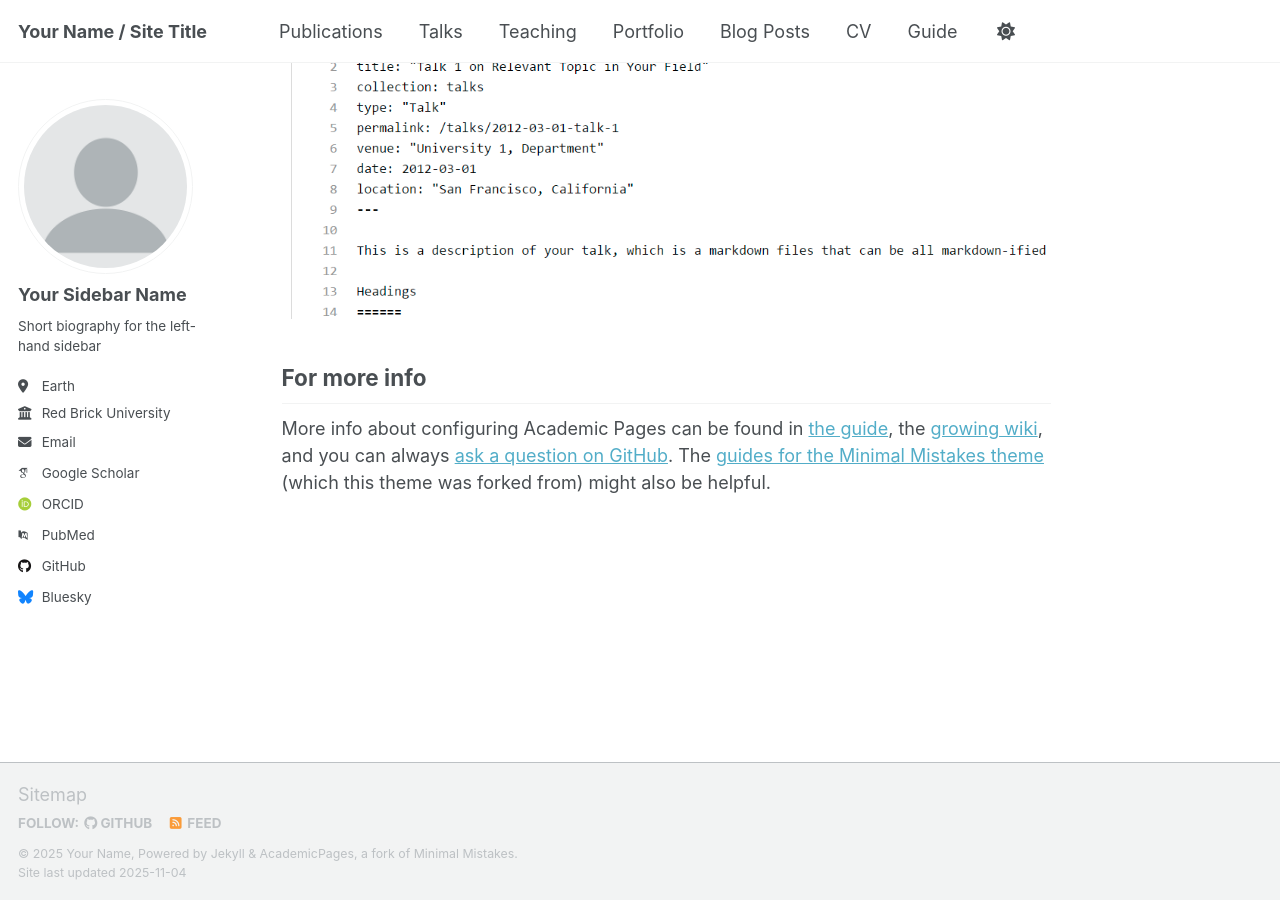
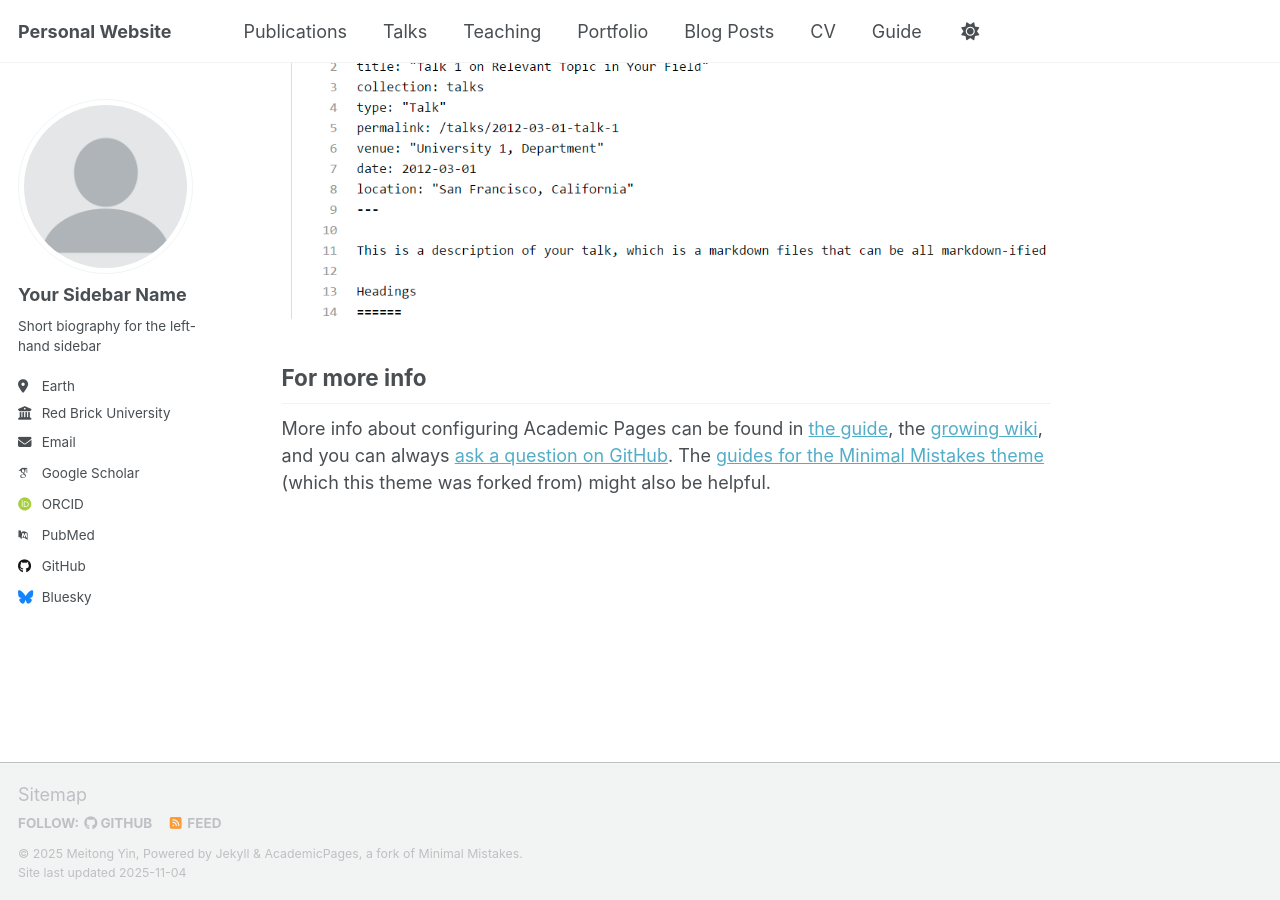
Before and after one commit to meitongyin3-star/meitongyin3-star.github.io, a Jekyll site: the page built from _pages/about.md, in a window 1280 px wide and 900 px high, scrolled down 2880 px. Built offline with Jekyll 4.4.1, drawn with Linux system fonts in a browser that asks for light colours; some web fonts are replaced; a script that is not in the unit is left out.

Commit message:
config.yml

```diff
--- a/_config.yml
+++ b/_config.yml
@@ -9,10 +9,10 @@
 # Basic Site Settings
 locale                   : "en-US"
 site_theme               : "default" # Currently available options are "default", "air"
-title                    : "Your Name / Site Title"
+title                    : "Personal Website"
 title_separator          : "-"
-name                     : &name "Your Name"
-description              : &description "Your Name's academic portfolio"   # Update this with a general description of your site, this is the default if not overridden by a page
+name                     : &name "Meitong Yin"
+description              : &description "Undergraduate Student at University of Science and Technology of China(USTC) since 2022"   # Update this with a general description of your site, this is the default if not overridden by a page
 url                      : https://academicpages.github.io # The base hostname & protocol for your site e.g. "https://[your GitHub username].github.io",
                                                            # or if you already have some other page hosted on Github then use "https://[your GitHub username].github.io/[Your Repo Name]"
 baseurl                  : "" # the subpath of your site, e.g. "/blog"
```
